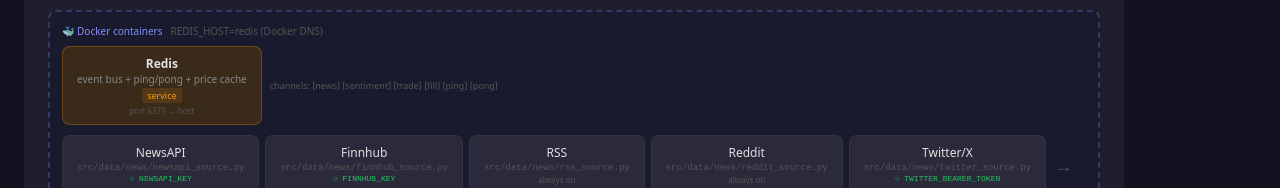
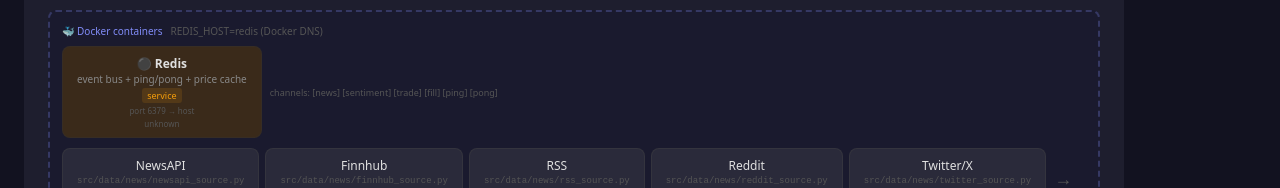
Before and after one commit to ProgramIsFun/EonTrading, a React (Vite) app in the folder frontend/: page / in a window 1280 px wide. Both pictures are taken after a click on the button "About". Shown: the part 577-765 px from the top of the page. Built offline with nearby package versions, Linux system fonts and the light colour scheme; no server answers.

Commit message:
Live Redis status indicator on architecture diagram
- Polls /api/docker/status every 15s
- Redis box shows 🟢 running / 🔴 stopped / ⚫ unknown
- Border color changes: green when running, red when stopped
- Updates in real-time

```diff
--- a/frontend/src/components/ArchitectureDiagram.tsx
+++ b/frontend/src/components/ArchitectureDiagram.tsx
@@ -63,7 +63,24 @@ const sectionTitle = (text: string, color: string) => (
 
 const section = { marginBottom: 24, borderBottom: "1px solid #333", paddingBottom: 20 };
 
+import { useState, useEffect } from "react";
+
 export default function ArchitectureDiagram() {
+  const [redisUp, setRedisUp] = useState<boolean | null>(null);
+
+  useEffect(() => {
+    const check = () =>
+      fetch("/api/docker/status")
+        .then((r) => r.json())
+        .then((d) => {
+          const redis = (d.containers || []).find((c: { name: string; state: string }) => c.name === "redis");
+          setRedisUp(redis ? redis.state === "running" : false);
+        })
+        .catch(() => setRedisUp(null));
+    check();
+    const id = setInterval(check, 15000);
+    return () => clearInterval(id);
+  }, []);
   return (
     <div style={{ background: "#1e1e2e", borderRadius: 8, padding: 24 }}>
       <div style={{ fontSize: 14, color: "#888", marginBottom: 4 }}>System Architecture</div>
@@ -134,11 +151,19 @@ export default function ArchitectureDiagram() {
 
           {/* Redis */}
           <div style={{ display: "flex", gap: 8, alignItems: "center", marginBottom: 10 }}>
-            <div style={boxStyle(SERVICE)}>
-              <div style={{ fontWeight: 600 }}>Redis</div>
+            <div style={{
+              ...boxStyle(SERVICE),
+              border: `1px solid ${redisUp ? "#22c55e66" : redisUp === false ? "#ef444466" : "#33333366"}`,
+            }}>
+              <div style={{ fontWeight: 600 }}>
+                {redisUp === true ? "🟢" : redisUp === false ? "🔴" : "⚫"} Redis
+              </div>
               <div style={{ fontSize: 10, color: "#888" }}>event bus + ping/pong + price cache</div>
               {serviceTag()}
               <div style={{ fontSize: 8, color: "#555", marginTop: 2 }}>port 6379 → host</div>
+              <div style={{ fontSize: 8, color: redisUp ? "#22c55e" : "#555", marginTop: 2 }}>
+                {redisUp === true ? "running" : redisUp === false ? "stopped" : "unknown"}
+              </div>
             </div>
             <span style={{ fontSize: 9, color: "#555" }}>channels: [news] [sentiment] [trade] [fill] [ping] [pong]</span>
           </div>
```
